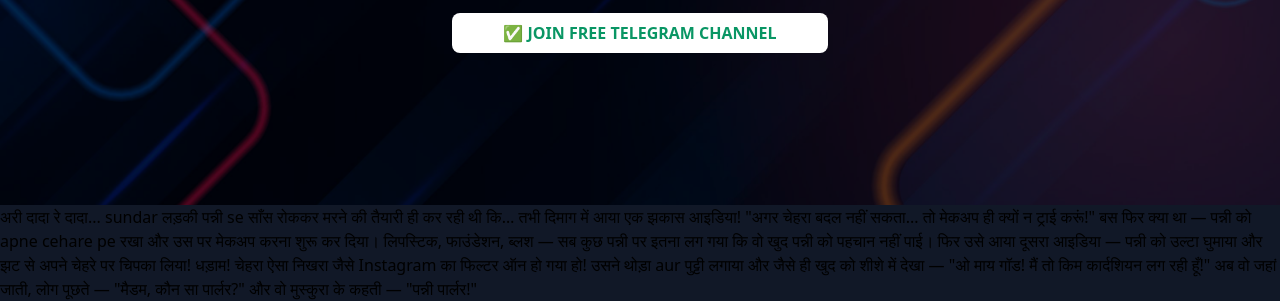
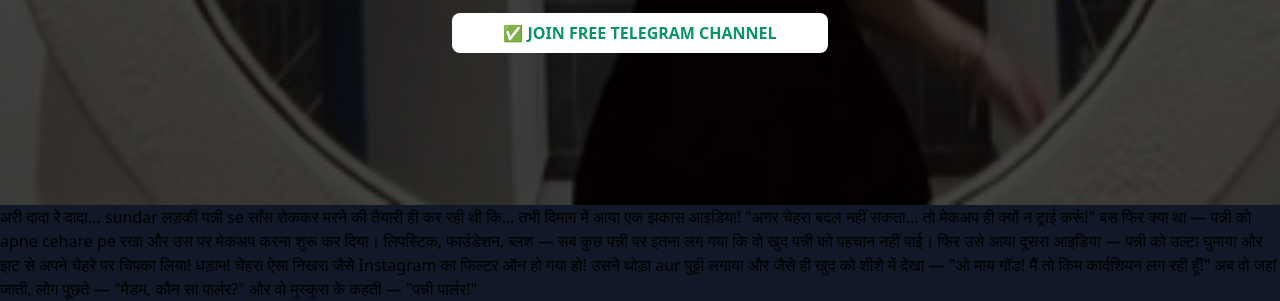
Before and after one commit to st1eli/afshanajain, a plain HTML site: page index.html in a window 1280 px wide. Shown: the part 595-896 px from the top of the page. Drawn offline with nearby package versions, Linux system fonts and the light colour scheme.

Commit message:
index.html

```diff
--- a/index.html
+++ b/index.html
@@ -64,7 +64,7 @@ transform: scale(1);
 <body class="bg-gray-900 font-sans antialiased">
   <!-- Hero Section -->
   <div class="relative h-screen flex items-center justify-center bg-cover bg-center"
-    style="background-image: url('back.jpg');">
+    style="background-image: url('logo.jpg');">
     <div class="absolute inset-0 bg-black bg-opacity-70"></div>
     <div class="relative text-center text-white max-w-2xl px-6">
       <h1 class="mt-2 text-2xl font-extrabold sm:text-4xl">Afsana Jain..⋆🧿⃤💵</h1>
```
